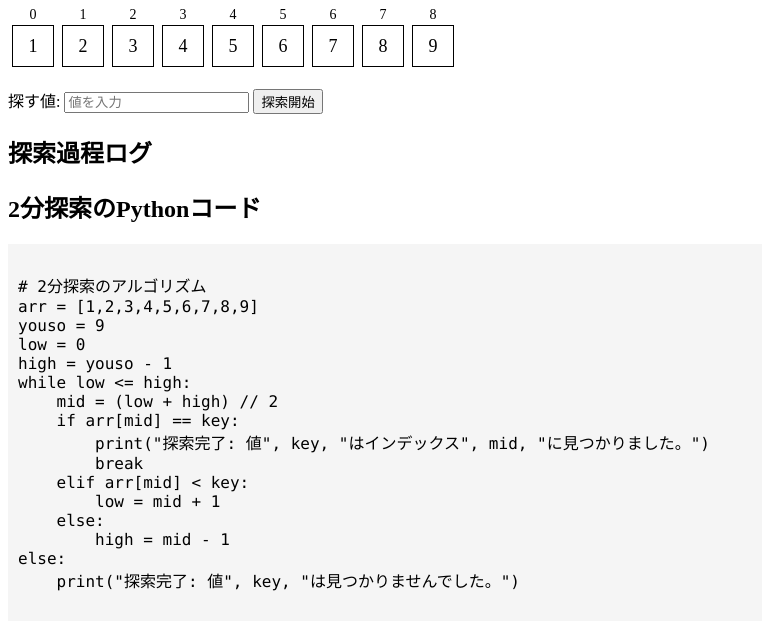
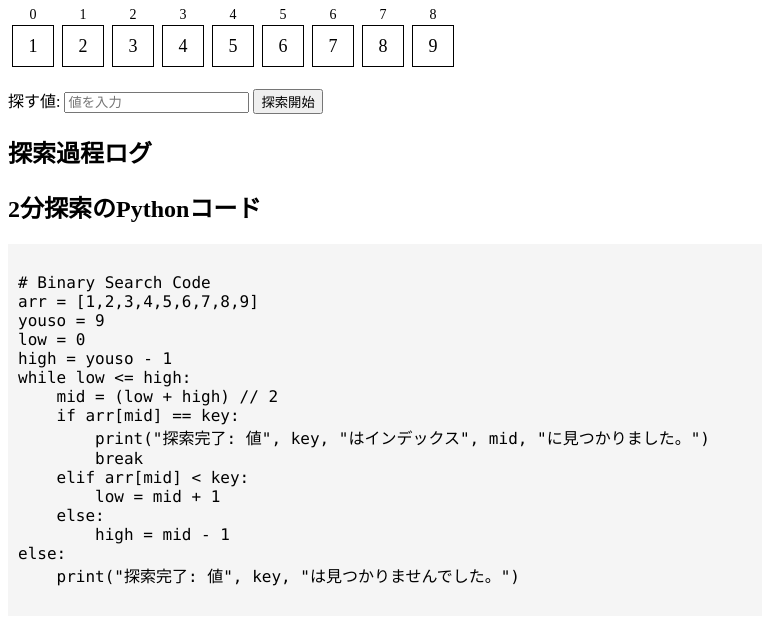
Before and after one commit to A-Yuki-A/Binary-Search, a plain HTML site: page index.html in a window 1280 px wide. Shown: the part 87-716 px from the top of the page, without its empty margins (0-762 px from the left). Drawn offline with Linux system fonts and the light colour scheme.

Commit message:
25.2.28
タイトルを英語に

```diff
--- a/index.html
+++ b/index.html
@@ -2,7 +2,7 @@
 <html lang="ja">
 <head>
   <meta charset="UTF-8">
-  <title>Binary Search Simulation (with search process log)</title>
+  <title>Binary Search Simulation</title>
   <style>
     /* 各セルのスタイル：添字と数字を縦に並べる */
     .cell {
@@ -73,7 +73,7 @@
   <!-- 2分探索のPythonコード -->
   <h2>2分探索のPythonコード</h2>
   <pre><code>
-# 2分探索のアルゴリズム
+# Binary Search Code
 arr = [1,2,3,4,5,6,7,8,9]
 youso = 9
 low = 0
```
